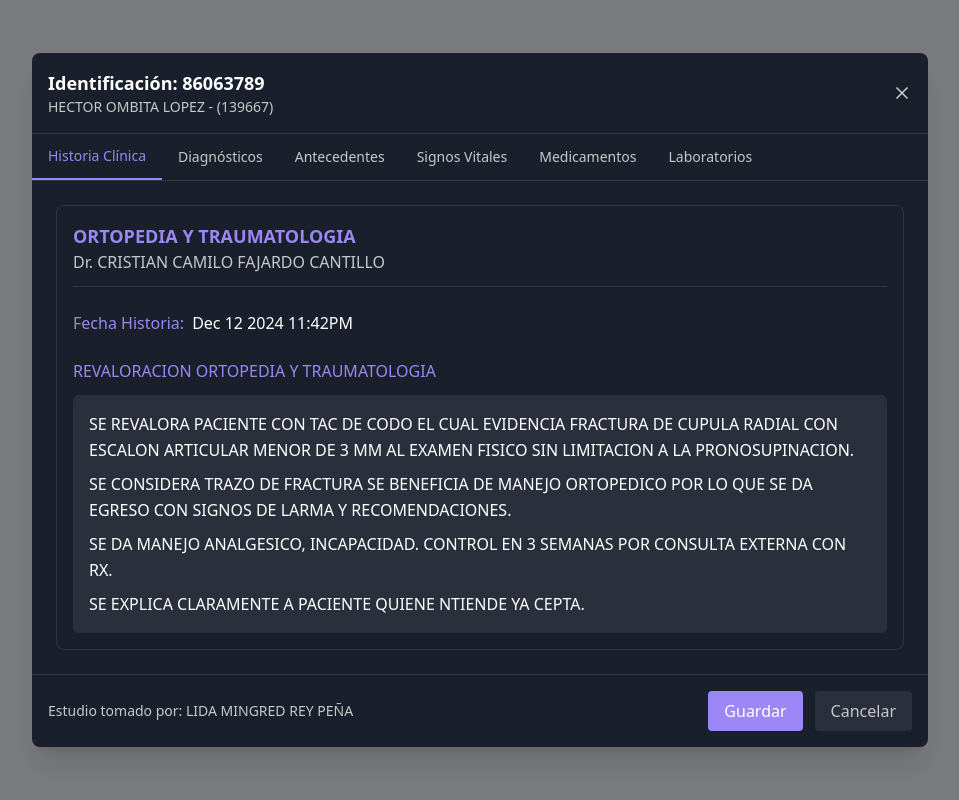
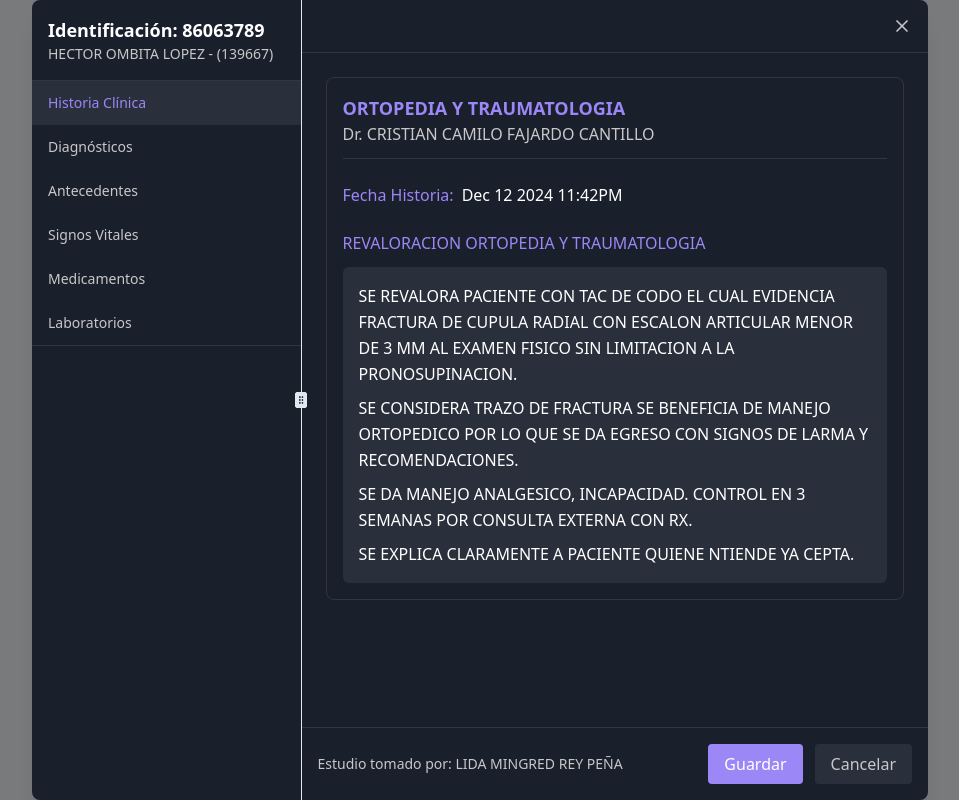
Before and after one commit to JuanLozada97/info-harmony-widget, a React (Vite) app: page / in a window 1280 px wide. Both pictures are taken after a click on the button "Open Medical Record". Shown: the whole page, without its empty margins (160-1119 px from the left). Built offline with nearby package versions, Linux system fonts and the light colour scheme.

Commit message:
Make modal resizable
Implement functionality to allow the medical modal to be resized by the user.
[skip gpt_engineer]

```diff
--- a/src/components/MedicalModal.tsx
+++ b/src/components/MedicalModal.tsx
@@ -3,6 +3,7 @@ import { useState } from "react";
 import VitalsDisplay from "./vitals/VitalsDisplay";
 import MedicationsDisplay from "./medications/MedicationsDisplay";
 import LabsDisplay from "./labs/LabsDisplay";
+import { ResizablePanelGroup, ResizablePanel, ResizableHandle } from "@/components/ui/resizable";
 
 interface MedicalModalProps {
   patientId: string;
@@ -132,15 +133,47 @@ const MedicalModal = ({ patientId, patientName, onClose }: MedicalModalProps) =>
 
   return (
     <div className="fixed inset-0 bg-black/50 flex items-center justify-center animate-fade-in">
-      <div className="bg-medical-background w-full max-w-4xl rounded-lg shadow-xl overflow-hidden">
+      <ResizablePanelGroup
+        direction="horizontal"
+        className="bg-medical-background w-full max-w-4xl rounded-lg shadow-xl overflow-hidden"
+      >
+        <ResizablePanel defaultSize={30} minSize={20} maxSize={40}>
           {/* Header */}
-        <div className="border-b border-medical-border p-4 flex justify-between items-center">
+          <div className="border-b border-medical-border p-4">
             <div>
               <h2 className="text-medical-text text-lg font-semibold">
                 Identificación: {patientId}
               </h2>
               <p className="text-medical-muted text-sm">{patientName}</p>
             </div>
+          </div>
+
+          {/* Navigation */}
+          <div className="border-b border-medical-border">
+            <nav className="flex flex-col">
+              {sections.map((section) => (
+                <button
+                  key={section.id}
+                  onClick={() => setActiveSection(section.id)}
+                  className={`px-4 py-3 text-sm font-medium text-left transition-colors ${
+                    activeSection === section.id
+                      ? "text-medical-primary bg-medical-hover"
+                      : "text-medical-muted hover:text-medical-text hover:bg-medical-hover"
+                  }`}
+                >
+                  {section.name}
+                </button>
+              ))}
+            </nav>
+          </div>
+        </ResizablePanel>
+
+        <ResizableHandle withHandle />
+
+        <ResizablePanel defaultSize={70} minSize={60} maxSize={80}>
+          {/* Content */}
+          <div className="h-full flex flex-col">
+            <div className="flex justify-end p-4 border-b border-medical-border">
               <button
                 onClick={onClose}
                 className="text-medical-muted hover:text-medical-text transition-colors"
@@ -149,27 +182,7 @@ const MedicalModal = ({ patientId, patientName, onClose }: MedicalModalProps) =>
               </button>
             </div>
 
-        {/* Navigation */}
-        <div className="border-b border-medical-border">
-          <nav className="flex overflow-x-auto">
-            {sections.map((section) => (
-              <button
-                key={section.id}
-                onClick={() => setActiveSection(section.id)}
-                className={`px-4 py-3 text-sm font-medium whitespace-nowrap transition-colors ${
-                  activeSection === section.id
-                    ? "text-medical-primary border-b-2 border-medical-primary"
-                    : "text-medical-muted hover:text-medical-text hover:bg-medical-hover"
-                }`}
-              >
-                {section.name}
-              </button>
-            ))}
-          </nav>
-        </div>
-
-        {/* Content */}
-        <div className="p-6 max-h-[calc(100vh-200px)] overflow-y-auto">
+            <div className="p-6 flex-1 overflow-y-auto">
               {activeSection === "historia" ? (
                 renderHistoriaClinica()
               ) : activeSection === "diagnosticos" ? (
@@ -207,6 +220,8 @@ const MedicalModal = ({ patientId, patientName, onClose }: MedicalModalProps) =>
               </div>
             </div>
           </div>
+        </ResizablePanel>
+      </ResizablePanelGroup>
     </div>
   );
 };
```
Lines whose indentation alone changed are shown as unchanged.
